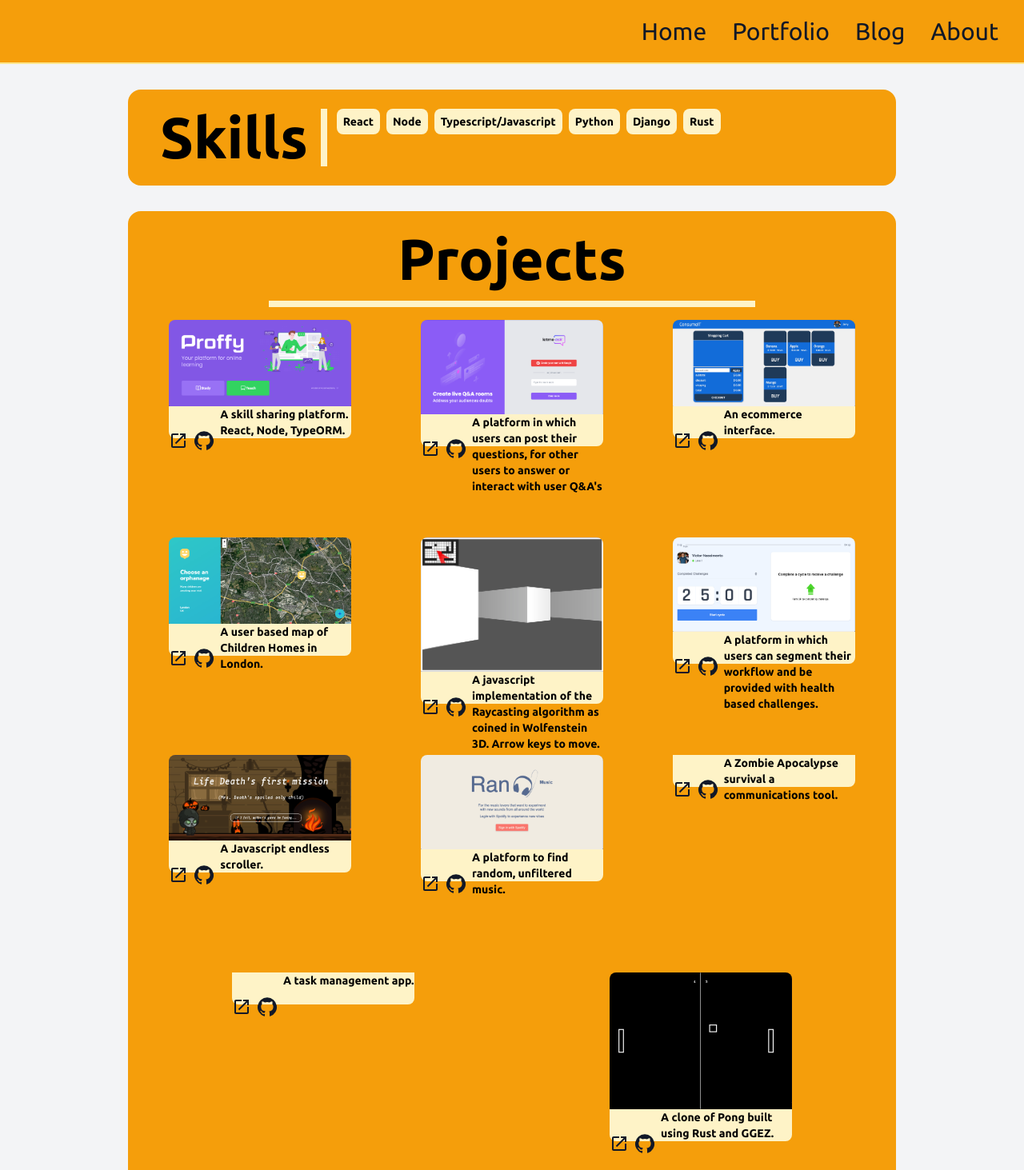
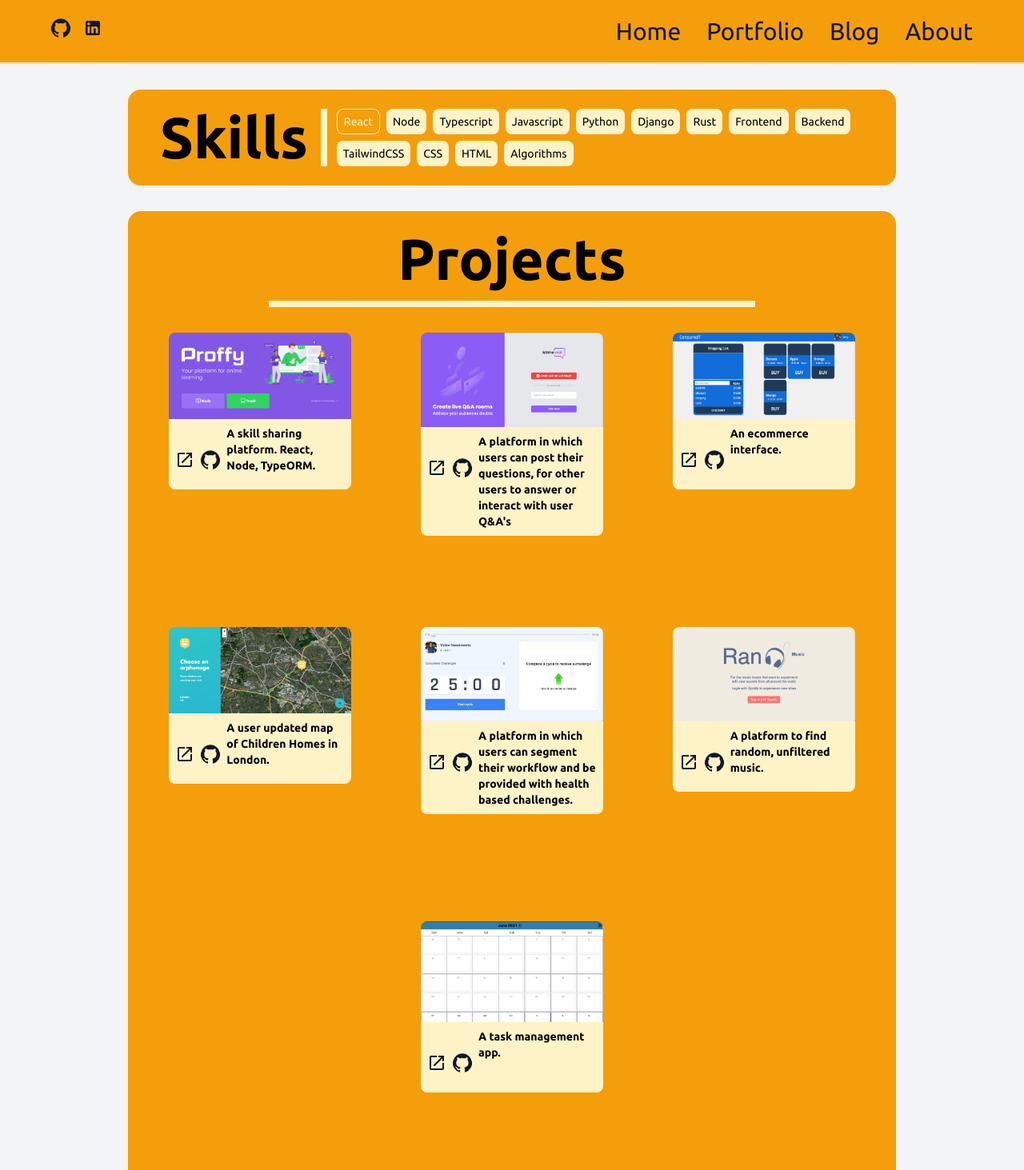
Before and after one commit to vix993/my-blog, a Next.js app: page /portfolio in a window 1280 px wide. Shown: the top 1463 px of the page at 80% size. Built offline with nearby package versions, Linux system fonts and the light colour scheme.

Commit message:
filtering projects

```diff
--- a/components/Header.jsx
+++ b/components/Header.jsx
@@ -1,10 +1,29 @@
-import Link from 'next/link';
+import Link from "next/link";
+
+import LinkedInIcon from "@material-ui/icons/LinkedIn";
+import GitHubIcon from "@material-ui/icons/GitHub";
+import Icon from "@material-ui/core/Icon";
 
 export const Header = ({}) => {
   return (
-            <header className="w-screen h-20 flex items-center justify-end px-8 border-b-2 border-yellow-200 bg-yellow-500">
-                <nav>
-                <ul className="flex flex-row space-x-4 text-3xl gap-4">
+    <header className="w-screen h-20 flex items-center px-8 border-b-2 border-yellow-200 bg-yellow-500">
+      <nav className="flex flex-row w-full">
+        <ul className="flex flex-row gap-4 ml-8">
+          <li>
+            <a href="https://github.com/vix993" target="_blank">
+              <Icon component={GitHubIcon}></Icon>
+            </a>
+          </li>
+          <li>
+            <a
+              href="https://www.linkedin.com/in/victor-nascimento-dev/"
+              target="_blank"
+            >
+              <Icon component={LinkedInIcon}></Icon>
+            </a>
+          </li>
+        </ul>
+        <ul className="flex flex-row space-x-4 text-3xl gap-4 ml-auto mr-8">
           <li>
             <Link href="/">
               <a>Home</a>
@@ -27,7 +46,6 @@ export const Header = ({}) => {
           </li>
         </ul>
       </nav>
-
     </header>
   );
-}
+};
--- a/components/SiteView.jsx
+++ b/components/SiteView.jsx
@@ -4,13 +4,13 @@ import Icon from "@material-ui/core/Icon";
 
 export const SiteView = ({ currentSite }) => {
   return (
-    <main className="w-3/12 h-60 mx-auto rounded-2xl">
+    <main className="w-3/12 h-80 mx-auto rounded-2xl mt-4 transition hover:opacity-80 hover:brightness-70 duration-150">
       <div className="w-full h-full rounded-2xl">
         {currentSite.img && <img className="rounded-t-lg" src={currentSite.img} alt={currentSite.name} />}
 
         {/* <iframe src={currentSite.url} frameBorder="0" width="100%" height="auto"></iframe> */}
-        <footer className="bg-yellow-100 rounded-b-lg flex gap-2 h-10">
-          <a className="h-full pointer" href={currentSite.url} target="_blank">
+        <footer className="bg-yellow-100 rounded-b-lg flex gap-2 p-2">
+          <a className="" href={currentSite.url} target="_blank">
             <Icon className="hover:bg-yellow-500 rounded-lg"  component={OpenInNewIcon}/>
           </a>
           <a href={currentSite.github} target="_blank">
--- a/components/Skill.jsx
+++ b/components/Skill.jsx
@@ -1,9 +1,25 @@
-import Link from "next/link";
+import { useContext } from "react";
+import { SkillsContext } from "../contexts/SkillsContext";
 
 export const Skill = ({ name }) => {
+  const { addFilteredSkill, filteredSkills, removeFilteredSkill } =
+    useContext(SkillsContext);
+
+  const selectedSkill = filteredSkills.includes(name)
+    ? "bg-yellow-500 border border-yellow-100 text-yellow-100"
+    : "bg-yellow-100";
+
   return (
-    <span className="bg-yellow-100 rounded-lg text-sm max-w-xs p-2 flex justify-center items-center h-8">
+    <button
+      className={`rounded-lg text-sm max-w-xs p-2 flex justify-center items-center h-8 hover:opacity-70 transition duration-150 ${selectedSkill}`}
+      onClick={() => {
+        if (filteredSkills.includes(name))
+          removeFilteredSkill(name);
+        else
+          addFilteredSkill(name);
+      }}
+    >
       {name}
-    </span>
+    </button>
   );
 };
--- /dev/null
+++ b/contexts/SkillsContext.jsx
@@ -0,0 +1,25 @@
+import { createContext, useState } from "react";
+
+export const SkillsContext = createContext({});
+
+export const SkillsContextProvider = (props) => {
+  const [filteredSkills, setFilteredSkills] = useState(["React"]);
+
+  const addFilteredSkill = (newFilter) => {
+    setFilteredSkills([...filteredSkills, newFilter]);
+  };
+
+  const removeFilteredSkill = (skillToRemove) => {
+    setFilteredSkills(
+      filteredSkills.filter((skill) => {
+        return skill !== skillToRemove;
+      })
+    );
+  };
+
+  return (
+    <SkillsContext.Provider value={{ filteredSkills, addFilteredSkill, removeFilteredSkill }}>
+      {props.children}
+    </SkillsContext.Provider>
+  );
+};
--- a/pages/portfolio.js
+++ b/pages/portfolio.js
@@ -1,14 +1,23 @@
-import Head from "next/head";
+import { useState, useContext, useEffect } from 'react';
+
 import { SiteView } from "../components/SiteView";
 import { Skill } from "../components/Skill";
+import { SkillsContext } from "../contexts/SkillsContext";
 
 const skills = [
   "React",
   "Node",
-  "Typescript/Javascript",
+  "Typescript",
+  "Javascript",
   "Python",
   "Django",
   "Rust",
+  "Frontend",
+  "Backend",
+  "TailwindCSS",
+  "CSS",
+  "HTML",
+  "Algorithms"
 ];
 
 export const websites = [
@@ -18,6 +27,7 @@ export const websites = [
     description: "A skill sharing platform. React, Node, TypeORM.",
     github: "https://github.com/vix993/FrontendForProffy",
     img: "/img/proffy.png",
+    techs: ['React', 'Node', 'TypeORM', 'Typescript', 'Backend', 'Frontend', 'TailwindCSS', 'CSS', 'HTML'],
   },
   {
     url: "https://letmeask-it.vercel.app/",
@@ -26,6 +36,7 @@ export const websites = [
       "A platform in which users can post their questions, for other users to answer or interact with user Q&A's",
     github: "https://github.com/vix993/letmeask",
     img: "/img/letmeask.png",
+    techs: ['React', 'Firebase', 'Typescript', 'Frontend', 'Backend', 'TailwindCSS', 'CSS', 'HTML'],
   },
   {
     url: "https://consume-it.vercel.app/",
@@ -33,13 +44,15 @@ export const websites = [
     description: "An ecommerce interface.",
     github: "https://github.com/vix993/consume-it",
     img: "/img/consume-it.png",
+    techs: ['React', 'Next', 'Frontend', 'Typescript', 'TailwindCSS', 'CSS', 'HTML'],
   },
   {
     url: "https://h-appy.vercel.app/app",
     name: "hAppy",
-    description: "A user based map of Children Homes in London.",
+    description: "A user updated map of Children Homes in London.",
     github: "https://github.com/vix993/hAppy",
     img: "/img/happy.png",
+    techs: ['React', 'Node', 'TypeORM', 'Typescript', 'CSS', 'HTML', 'Frontend', 'Backend'],
   },
   {
     url: "https://cub3d.vercel.app/",
@@ -48,6 +61,7 @@ export const websites = [
     "A javascript implementation of the Raycasting algorithm as coined in Wolfenstein 3D. Arrow keys to move.",
     github: "https://github.com/vix993/cub3d",
     img: "/img/raycasting.png",
+    techs: ['Javascript', 'Algorithms']
   },
   {
     url: "https://move-it-xp.vercel.app/",
@@ -56,6 +70,7 @@ export const websites = [
     "A platform in which users can segment their workflow and be provided with health based challenges.",
     github: "https://github.com/vix993/move-it",
     img: "/img/move-it.png",
+    techs: ['React', 'Typescript', 'TailwindCSS', 'CSS', 'HTML', 'Frontend'],
   },
   {
     url: "https://victorgamedev.netlify.app/",
@@ -63,6 +78,7 @@ export const websites = [
     description: "A Javascript endless scroller.",
     github: "https://github.com/vix993/Life-Death-s-First-Mission",
     img: "/img/life-death.png",
+    techs: ['Javascript', 'P5.js', 'Game Development']
   },
   {
     url: "http://rand-music-dev.herokuapp.com/",
@@ -70,13 +86,15 @@ export const websites = [
     description: "A platform to find random, unfiltered music.",
     github: "https://github.com/vix993/RandMusic",
     img: "/img/rand.png",
+    techs: ['React', 'Node', 'TypeORM', 'Typescript', 'CSS', 'HTML', 'Frontend', 'Backend'],
   },
   {
     url: "https://project-lifeline.herokuapp.com/",
     name: "Project Lifeline",
-    description: "A Zombie Apocalypse survival a communications tool.",
+    description: "An API for a Zombie Apocalypse survival and communications tool.",
     github: "https://github.com/vix993/project-lifeline",
-    img: "",
+    img: "/img/api.jpg",
+    techs: ['Django', 'REST', 'Python', 'Backend'],
   },
   // {
   //   url: "https://desvious-order.vercel.app/",
@@ -89,7 +107,8 @@ export const websites = [
     name: "Life-sort",
     description: "A task management app.",
     github: "https://github.com/vix993/Calendar_Scheduler_React",
-    img: "",
+    img: "/img/life-sort.png",
+    techs: ['React', 'Typescript', 'CSS', 'HTML', 'Frontend'],
   },
   // {
   //   url: "https://afraidat27.netlify.app/",
@@ -104,11 +123,31 @@ export const websites = [
     description:
       "A clone of Pong built using Rust and GGEZ.",
     github: "https://github.com/vix993/pong_with_rust",
-    img: "/img/pong.png"
+    img: "/img/pong.png",
+    techs: ['Rust', 'GGEZ', 'Game Developement'],
   },
 ];
 
 export default function Portfolio() {
+  const { filteredSkills } = useContext(SkillsContext);
+
+  const [filteredProjects, setFilteredProjects] = useState(websites.filter((site => {
+    const isSkillRequired = site.techs.some(tech => filteredSkills.includes(tech));
+    return isSkillRequired;
+  })));
+
+  useEffect(() => {
+    if (filteredSkills.length > 0) {
+      setFilteredProjects(websites.filter((site => {
+        const isSkillRequired = site.techs.some(tech => filteredSkills.includes(tech));
+        return isSkillRequired;
+      })));
+    } else {
+      setFilteredProjects(websites);
+    }
+  }, [filteredSkills]);
+
+  console.log(filteredProjects);
   return (
     <main className="flex flex-col gap-8">
       <section>
@@ -126,7 +165,7 @@ export default function Portfolio() {
           <h2>Projects</h2>
           <div className="w w-2/3 h-2 bg-yellow-100"></div>
 	  <section className="w-full flex flex-row flex-wrap gap-8">
-		  {websites.map((site) => {
+		  {filteredProjects.map((site) => {
 			  return <SiteView key={site.name} currentSite={site}/>;
 		  })}
 	  </section>
```
Also changed, not shown: pages/_app.js (+6 -3 lines), public/img/api.jpg (added), public/img/life-sort.png (added). Lines whose indentation alone changed are shown as unchanged.
